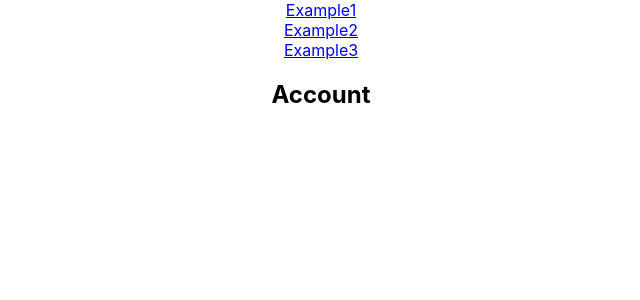
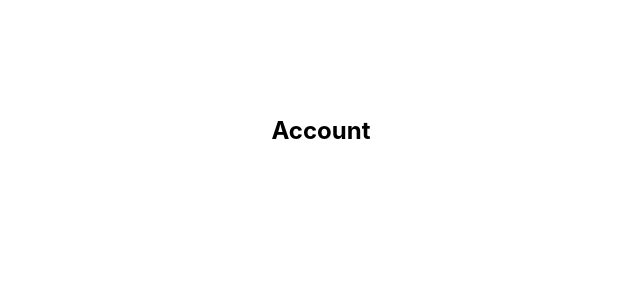
Before and after one commit to rscarbel/Scheduling-App-Front-End, a React (Create React App) app: page /account in a window 1280 px wide. Shown: the top 300 px of the page, without its empty margins (319-959 px from the left). Built offline with nearby package versions, Linux system fonts and the light colour scheme.

Commit message:
Added styles for navbar and nav links

```diff
--- a/src/App.css
+++ b/src/App.css
@@ -1,5 +1,45 @@
+a {
+  text-decoration: none;
+  color: inherit;
+}
+
+.bottom-nav {
+  order: 99999;
+  background-color: #33CC33;
+  background-image: linear-gradient(#33CC33,#008000);
+  display: flex;
+  align-items: stretch;
+  justify-content: space-around;
+}
+
+.nav-link {
+  user-select: none;
+  display: flex;
+  flex-direction: column;
+  align-items: center;
+  justify-content: space-around;
+  font-size: 10px;
+  color: #FFFFFF;
+  padding: 10px 0;
+  width: 25vw;
+  flex-grow: 1;
+}
+
+.nav-link > img {
+  height: 20px;
+}
+
+.nav-link:active {
+  background-color: #5beb5b;
+}
+
 .App {
   text-align: center;
+  height: 100vh;
+  display: flex;
+  flex-direction: column;
+  justify-content: space-between;
+  align-items: space-around;
 }
 
 .App-logo {
```
